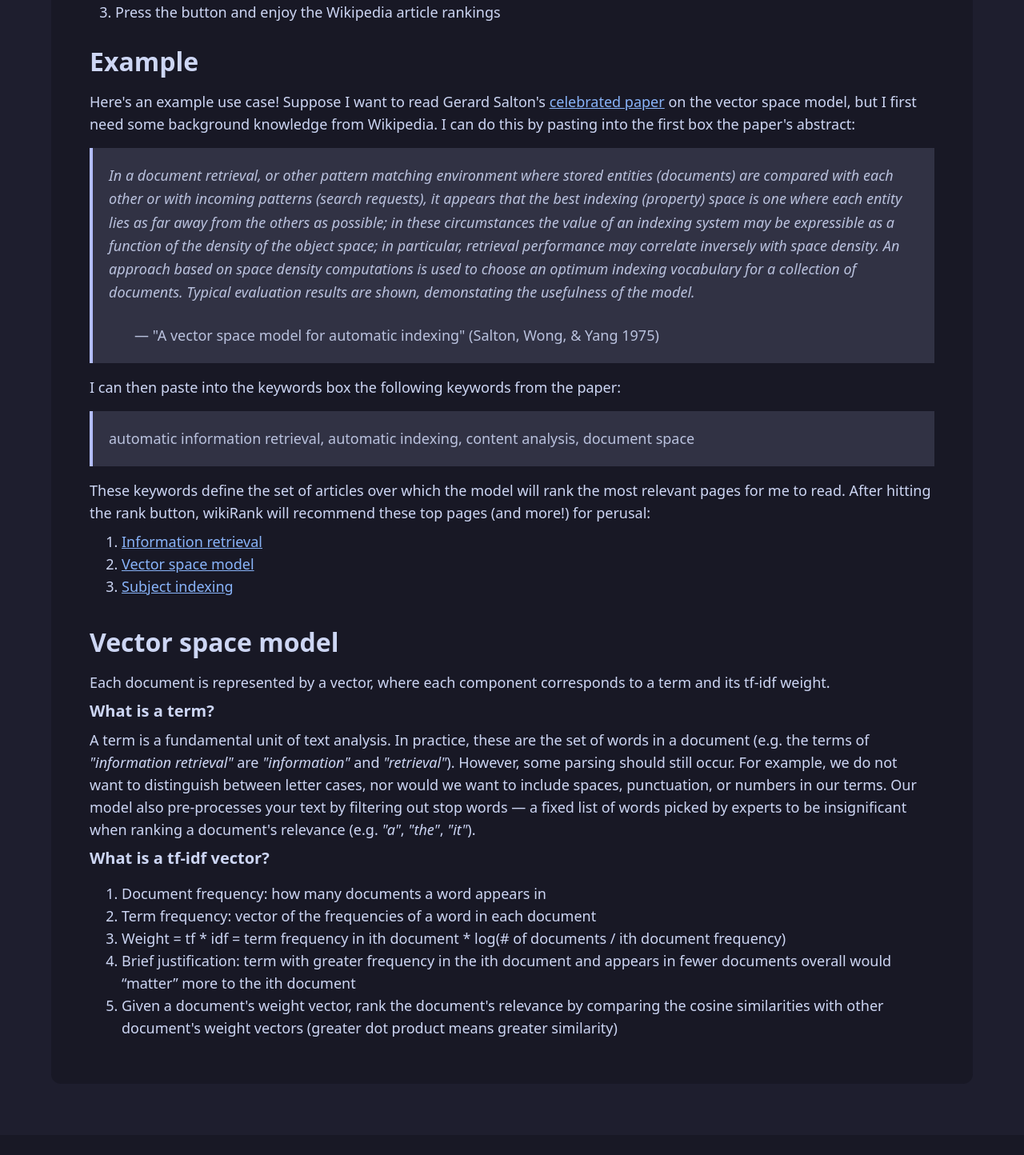
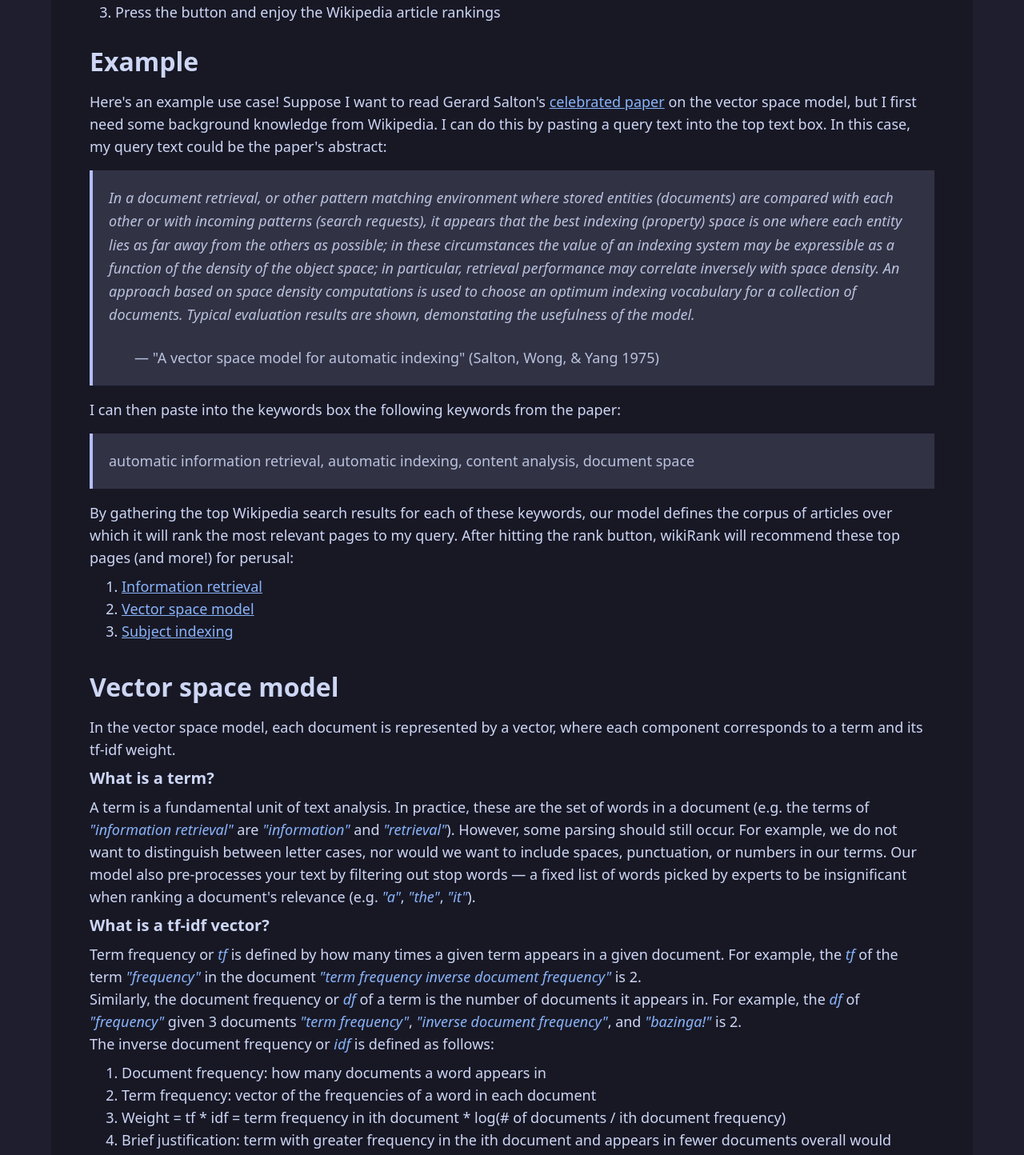
Before and after one commit to GeneralPoxter/wikiRank, a Next.js app: page /about in a window 1280 px wide. Shown: the part 647-2091 px from the top of the page at 80% size. Built offline with nearby package versions, Linux system fonts and the light colour scheme.

Commit message:
update about

```diff
--- a/pages/about.js
+++ b/pages/about.js
@@ -5,6 +5,7 @@ import Footer from '../components/footer.js';
 export default function About() {
     const blockStyle = "p-5 my-4 border-l-4 border-[#b4befe] bg-[#313244]";
     const blockTextStyle = "text-lg leading-relaxed text-[#bac2de]";
+    const highlightStyle = "italic text-[#89b4fa]";
 
     return (
         <div className='bg-[#1e1e2e]'>
@@ -26,7 +27,7 @@ export default function About() {
                 <br></br>
 
                 <h1 className='text-[200%] font-bold w-auto pb-3'>Example</h1>
-                <p className='text-lg'>Here's an example use case! Suppose I want to read Gerard Salton's <a className="underline text-[#89b4fa]" href="https://dl.acm.org/doi/10.1145/361219.361220">celebrated paper</a> on the vector space model, but I first need some background knowledge from Wikipedia. I can do this by pasting into the first box the paper's abstract:</p>
+                <p className='text-lg'>Here's an example use case! Suppose I want to read Gerard Salton's <a className="underline text-[#89b4fa]" href="https://dl.acm.org/doi/10.1145/361219.361220">celebrated paper</a> on the vector space model, but I first need some background knowledge from Wikipedia. I can do this by pasting a query text into the top text box. In this case, my query text could be the paper's abstract:</p>
                 <blockquote className={blockStyle}>
                     <p className={blockTextStyle + " italic"}>In a document retrieval, or other pattern matching environment where stored entities (documents) are compared with each other or with incoming patterns (search requests), it appears that the best indexing (property) space is one where each entity lies as far away from the others as possible; in these circumstances the value of an indexing system may be expressible as a function of the density of the object space; in particular, retrieval performance may correlate inversely with space density. An approach based on space density computations is used to choose an optimum indexing vocabulary for a collection of documents. Typical evaluation results are shown, demonstating the usefulness of the model.</p>
                     <br></br>
@@ -36,7 +37,7 @@ export default function About() {
                 <blockquote className={blockStyle}>
                     <p className={blockTextStyle}>automatic information retrieval, automatic indexing, content analysis, document space</p>
                 </blockquote>
-                <p className='text-lg'>These keywords define the set of articles over which the model will rank the most relevant pages for me to read. After hitting the rank button, wikiRank will recommend these top pages (and more!) for perusal:</p>
+                <p className='text-lg'>By gathering the top Wikipedia search results for each of these keywords, our model defines the corpus of articles over which it will rank the most relevant pages to my query. After hitting the rank button, wikiRank will recommend these top pages (and more!) for perusal:</p>
                 <ol className="text-lg p-2 list-decimal ml-8">
                     <li><a className="underline text-[#89b4fa]" href="https://en.wikipedia.org/wiki/Information_retrieval" target='_blank'>Information retrieval</a></li>
                     <li><a className="underline text-[#89b4fa]" href="https://en.wikipedia.org/wiki/Vector_space_model" target='_blank'>Vector space model</a></li>
@@ -45,11 +46,13 @@ export default function About() {
                 <br></br>
 
                 <h1 className='text-[200%] font-bold w-auto pb-3'>Vector space model</h1>
-                <p className='text-lg'>Each document is represented by a vector, where each component corresponds to a term and its tf-idf weight.</p>
+                <p className='text-lg'>In the vector space model, each document is represented by a vector, where each component corresponds to a term and its tf-idf weight.</p>
                 <h2 className='text-xl py-2 font-bold'>What is a term?</h2>
-                <p className='text-lg'>A term is a fundamental unit of text analysis. In practice, these are the set of words in a document (e.g. the terms of <span className="italic">"information retrieval"</span> are <span className="italic">"information"</span> and <span className="italic">"retrieval"</span>). However, some parsing should still occur. For example, we do not want to distinguish between letter cases, nor would we want to include spaces, punctuation, or numbers in our terms. Our model also pre-processes your text by filtering out stop words &#8212; a fixed list of words picked by experts to be insignificant when ranking a document's relevance (e.g. <span className="italic">"a"</span>, <span className="italic">"the"</span>, <span className="italic">"it"</span>).</p>
+                <p className='text-lg'>A term is a fundamental unit of text analysis. In practice, these are the set of words in a document (e.g. the terms of <span className={highlightStyle}>"information retrieval"</span> are <span className={highlightStyle}>"information"</span> and <span className={highlightStyle}>"retrieval"</span>). However, some parsing should still occur. For example, we do not want to distinguish between letter cases, nor would we want to include spaces, punctuation, or numbers in our terms. Our model also pre-processes your text by filtering out stop words &#8212; a fixed list of words picked by experts to be insignificant when ranking a document's relevance (e.g. <span className={highlightStyle}>"a"</span>, <span className={highlightStyle}>"the"</span>, <span className={highlightStyle}>"it"</span>).</p>
                 <h2 className='text-xl py-2 font-bold'>What is a tf-idf vector?</h2>
-                <p className='text-lg'></p>
+                <p className='text-lg'>Term frequency or <span className={highlightStyle}>tf</span> is defined by how many times a given term appears in a given document. For example, the <span className={highlightStyle}>tf</span> of the term <span className={highlightStyle}>"frequency"</span> in the document <span className={highlightStyle}>"term frequency inverse document frequency"</span> is 2.</p>
+                <p className="text-lg">Similarly, the document frequency or <span className={highlightStyle}>df</span> of a term is the number of documents it appears in. For example, the <span className={highlightStyle}>df</span> of <span className={highlightStyle}>"frequency"</span> given 3 documents <span className={highlightStyle}>"term frequency"</span>, <span className={highlightStyle}>"inverse document frequency"</span>, and <span className={highlightStyle}>"bazinga!"</span> is 2.</p>
+                <p className="text-lg">The inverse document frequency or <span className={highlightStyle}>idf</span> is defined as follows:</p>
                 <ul className="text-lg p-2 list-decimal ml-8">
                     <li>Document frequency: how many documents a word appears in </li>
                     <li>Term frequency: vector of the frequencies of a word in each document</li>
```
Also changed, not shown: 1 other file (tests, documents, lock files or other folders).
